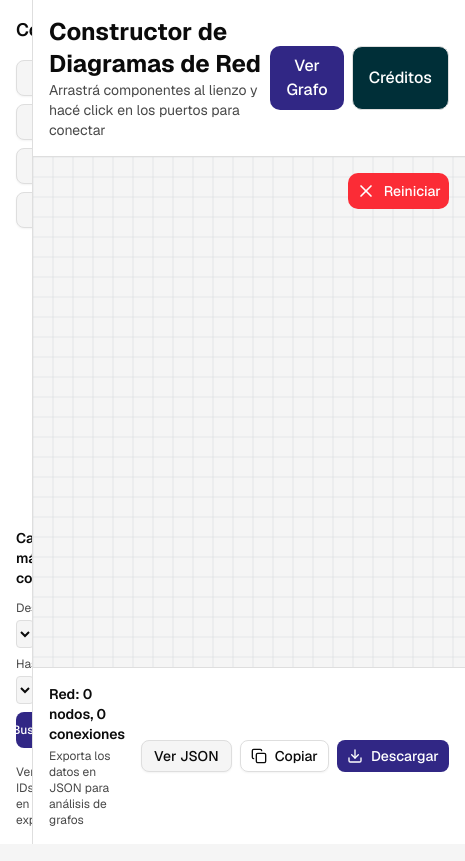
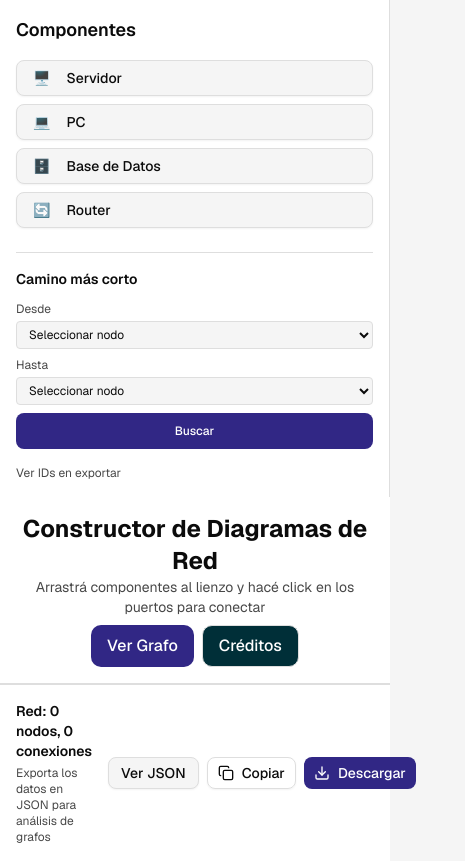
Before and after one commit to FacuSB/Integrador-Arquitectura-Discreta, a Next.js app: page / in a window 390 px wide. Shown: the whole page, 465 px wide, since content can reach past the window. Built offline with nearby package versions, Linux system fonts and the light colour scheme.

Commit message:
Refactor layout for responsive design in Home and ComponentPalette components

```diff
--- a/app/page.tsx
+++ b/app/page.tsx
@@ -80,7 +80,8 @@ export default function Home() {
 
   return (
     <main className="min-h-screen bg-background text-foreground">
-      <div className="flex h-screen">
+      <div className="flex flex-col md:flex-row h-screen">
+        <div className="w-full md:w-48 flex-shrink-0">
           <ComponentPalette
             onAddComponent={addNode}
             fromNode={fromNode}
@@ -90,9 +91,10 @@ export default function Home() {
             onSearch={handleSearch}
             nodes={nodes.map(({ id, label }) => ({ id, label }))}
           />
-        <div className="flex-1 flex flex-col">
-          <div className="bg-card border-b border-border p-4 flex justify-between items-center">
-            <div>
+        </div>
+        <div className="flex-1 flex flex-col min-h-0">
+          <div className="bg-card border-b border-border p-4 flex flex-col md:flex-row justify-between items-center gap-2">
+            <div className="text-center md:text-left">
               <h1 className="text-2xl font-bold">Constructor de Diagramas de Red</h1>
               <p className="text-sm text-muted-foreground">
                 Arrastrá componentes al lienzo y hacé click en los puertos para conectar
@@ -113,7 +115,7 @@ export default function Home() {
               </button>
             </div>
           </div>
-          <div className="flex-1 relative overflow-hidden bg-muted/10">
+          <div className="flex-1 relative overflow-auto bg-muted/10 min-h-0">
             <NetworkCanvas
               nodes={nodes}
               connections={connections}
--- a/components/component-palette.tsx
+++ b/components/component-palette.tsx
@@ -28,7 +28,7 @@ export function ComponentPalette({
   nodes,
 }: ComponentPaletteProps) {
   return (
-    <div className="w-48 bg-card border-r border-border p-4 overflow-y-auto flex flex-col">
+    <div className="w-full md:w-48 bg-card border-r border-border p-4 overflow-y-auto flex flex-col">
       <div>
   <h2 className="text-lg font-semibold mb-4">Componentes</h2>
         <div className="space-y-2 mb-6">
```
Lines whose indentation alone changed are shown as unchanged.
